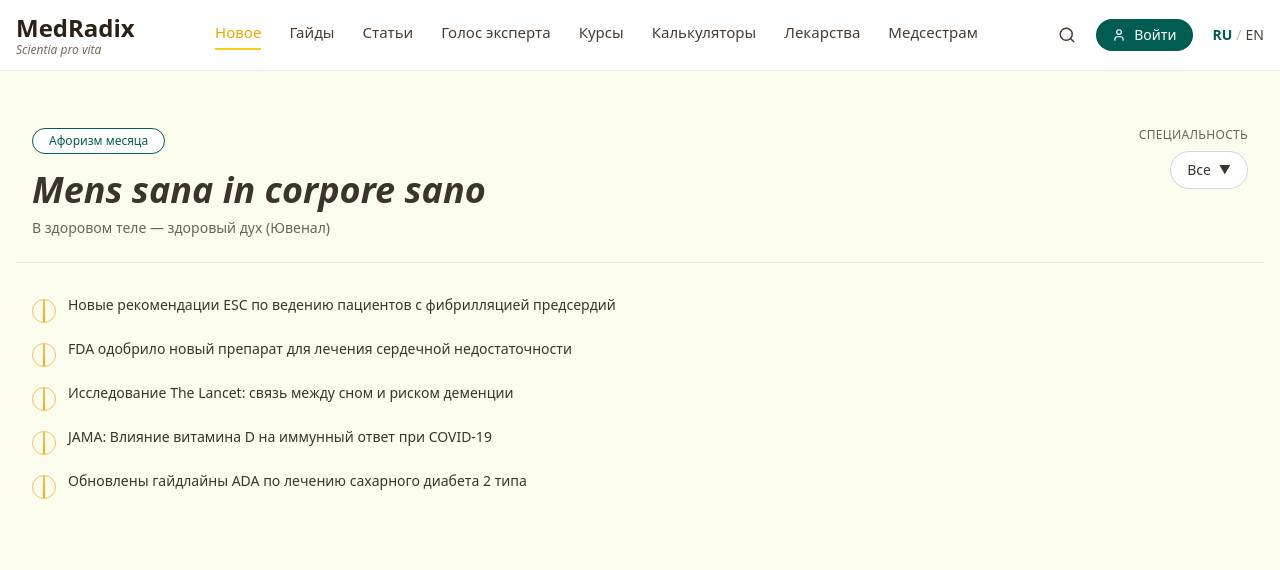
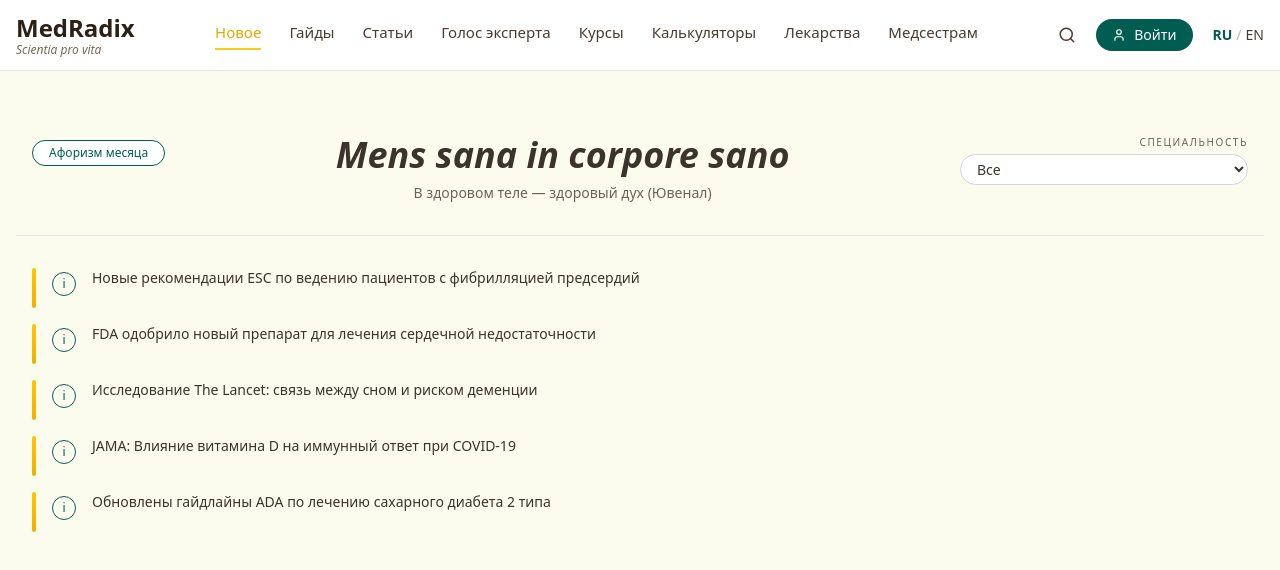
Before and after one commit to NMaryko/MedRadix, a Next.js app: page / in a window 1280 px wide. Shown: the top 570 px of the page. Built offline with nearby package versions, Linux system fonts and the light colour scheme.

Commit message:
Add specialties dropdown and update layout

```diff
--- a/app/page.tsx
+++ b/app/page.tsx
@@ -7,50 +7,88 @@ export default function HomePage() {
     'Обновлены гайдлайны ADA по лечению сахарного диабета 2 типа',
   ];
 
+  const specialties = [
+  'Все',
+  'Аллергология и иммунология',
+  'Анестезиология и реаниматология',
+  'Гастроэнтерология',
+  'Гематология',
+  'Дерматовенерология',
+  'Инфекционные болезни',
+  'Кардиология',
+  'Неврология',
+  'Нефрология',
+  'Онкология',
+  'Офтальмология',
+  'Отоларингология',
+  'Педиатрия',
+  'Психиатрия',
+  'Пульмонология',
+  'Ревматология',
+  'Терапия',
+  'Травматология и ортопедия',
+  'Урология',
+  'Эндокринология',
+];
+
   return (
     <main className="bg-[#fcfcee] min-h-screen">
-      {/* Блок афоризма и фильтра специальности */}
+      {/* Блок афоризма и специальности */}
       <section className="border-b border-gray-200">
-        <div className="max-w-[1360px] mx-auto px-4 py-6 flex items-start justify-between gap-8">
-          {/* Левая часть — чип и афоризм */}
-          <div>
+        <div className="max-w-[1360px] mx-auto px-4 py-8 flex items-start justify-between gap-8">
+          {/* Левая часть — чип Афоризм месяца */}
+          <div className="pt-1">
             <button className="px-4 py-1 text-xs font-medium rounded-full border border-[#015d52] text-[#015d52] bg-white">
               Афоризм месяца
             </button>
+          </div>
 
-            <h1 className="mt-4 text-3xl md:text-4xl font-semibold italic text-[#3b342d]">
+          {/* Центр — афоризм, по центру */}
+          <div className="flex-1 text-center">
+            <h1 className="text-3xl md:text-4xl font-semibold italic text-[#3b342d]">
               Mens sana in corpore sano
             </h1>
-
             <p className="mt-2 text-sm text-[#6b635a]">
               В здоровом теле — здоровый дух (Ювенал)
             </p>
           </div>
 
           {/* Правая часть — специальность */}
-          <div className="hidden md:flex flex-col items-end gap-2">
-            <span className="text-xs text-[#6b635a] uppercase tracking-wide">
+          <div className="text-right">
+            <span className="block text-[10px] tracking-[0.16em] uppercase text-[#6b635a] mb-1">
               Специальность
             </span>
-            <button className="inline-flex items-center gap-2 border border-gray-300 rounded-full px-4 py-2 text-sm text-[#3b342d] bg-white hover:border-[#015d52] hover:text-[#015d52] transition-colors">
-              Все
-              <span className="text-xs">▼</span>
-            </button>
+            <select className="px-3 py-1 text-sm border border-gray-300 rounded-full bg-white text-[#3b342d]">
+              {specialties.map((sp) => (
+                <option key={sp}>{sp}</option>
+              ))}
+            </select>
           </div>
         </div>
       </section>
 
-      {/* Список новостей, как на старом сайте */}
+      {/* Список новостей */}
       <section className="max-w-[1360px] mx-auto px-4 py-8">
         <ul className="space-y-4">
           {newsItems.map((title, index) => (
-            <li key={index} className="flex items-start gap-3">
-              {/* Иконка-кружок с «молнией» */}
-              <div className="mt-1 h-6 w-6 flex items-center justify-center rounded-full border border-[#f5c154] relative overflow-hidden">
-                <span className="absolute inset-y-0 w-[2px] bg-gradient-to-b from-[#f5c154] to-[#f0a800]" />
-              </div>
+            <li key={index}>
+              <a
+                href="#"
+                className="flex items-start gap-4 group"
+              >
+                {/* Жёлтая «молния» — вертикальная полоса слева */}
+                <span className="h-10 w-1 rounded-full bg-gradient-to-b from-yellow-400 to-yellow-500 group-hover:from-yellow-300 group-hover:to-yellow-500 transition-colors" />
 
-              <p className="text-sm text-[#3b342d]">{title}</p>
+                {/* Иконка (пока заглушка) */}
+                <div className="mt-1 h-6 w-6 flex items-center justify-center rounded-full border border-[#015d52] text-[#015d52] text-xs flex-shrink-0">
+                  i
+                </div>
+
+                {/* Текст новости как ссылка */}
+                <p className="text-sm text-[#3b342d] group-hover:text-[#015d52]">
+                  {title}
+                </p>
+              </a>
             </li>
           ))}
         </ul>
```
